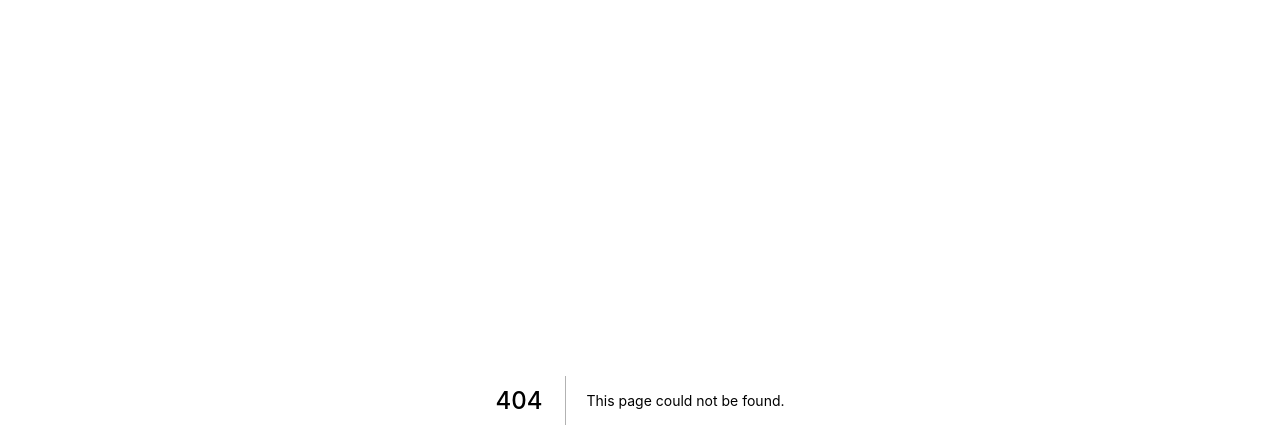
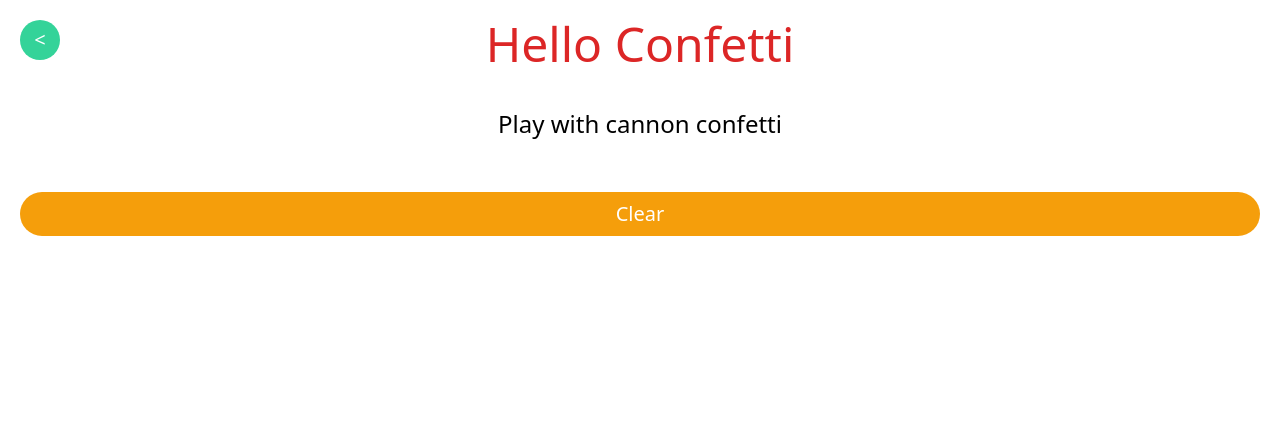
Before and after one commit to Adi-df/nextjs, a Next.js app: page /confetti in a window 1280 px wide. Before the commit this address had no page. Shown: the top 448 px of the page. Built offline with nearby package versions, Linux system fonts and the light colour scheme.

Commit message:
Create Confetti page

```diff
--- /dev/null
+++ b/pages/confetti/index.js
@@ -0,0 +1,27 @@
+import Head from "next/head";
+import Confetti from "canvas-confetti";
+import Homebutton from "../../components/homebutton";
+
+export default function Home() {
+    let cannons = {};
+
+    return (
+        <div className="text-center p-5">
+            <Head>
+                <title>Confetti</title>
+                <link rel="icon" href="/favicon.ico" />
+            </Head>
+            <Homebutton handleClick={() => Confetti.reset()} />
+            <h1 className="text-red-600 text-5xl">Hello Confetti</h1>
+            <div className="my-10 flex w-full h-full justify-between flex-col">
+                <h2 className="text-2xl mb-5">Play with cannon confetti</h2>
+                <button
+                    className="rounded-full p-2 my-8 text-xl text-white border-yellow-500 bg-yellow-500 hover:bg-yellow-600"
+                    onClick={() => Confetti.reset()}
+                >
+                    Clear
+                </button>
+            </div>
+        </div>
+    );
+}
```
